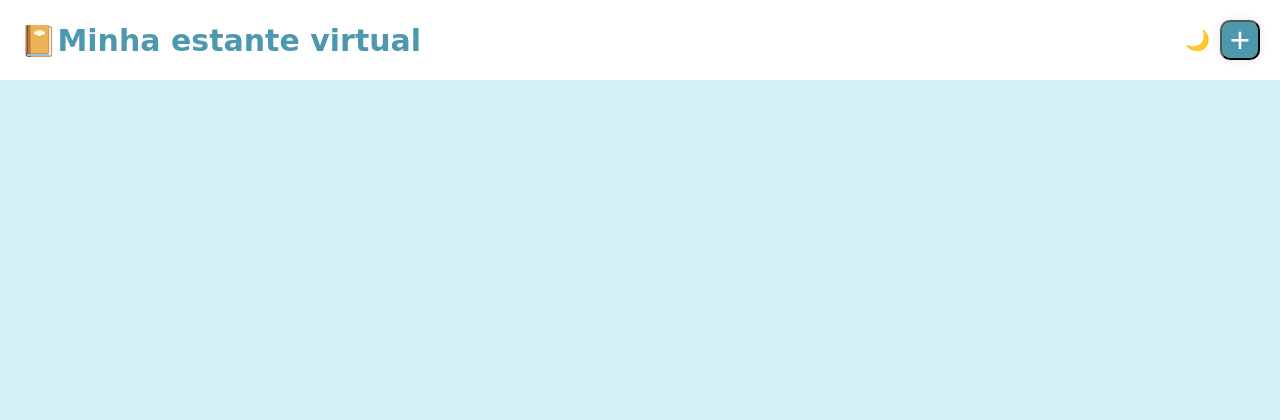
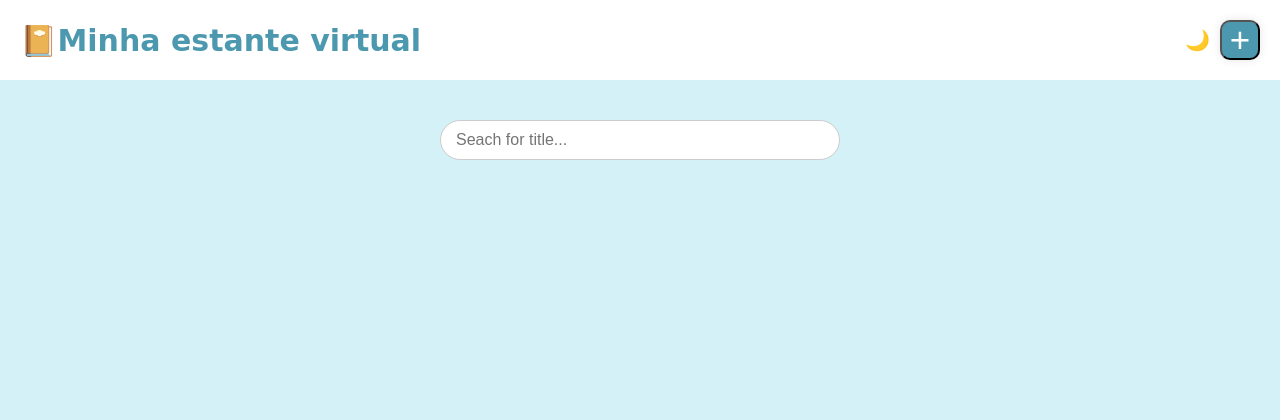
Before and after one commit to anakogeyama/minha-estante-virtual-flask, a Flask app: template templates/index.html in a window 1280 px wide. Shown: the top 420 px of the page. Run offline with Flask 3, Linux system fonts and the light colour scheme; the template is opened without the code that fills it, so the values that code supplies are empty.

Commit message:
adding searchbar

```diff
--- a/static/css/style.css
+++ b/static/css/style.css
@@ -135,10 +135,34 @@ main {
     background-color: var(--background-color);
 }
 
+.search-container {
+    display: flex;
+    justify-content: center;
+    padding: 20px;
+}
+
+#search-input {
+    width: 50%;
+    max-width: 400px;
+    padding: 10px 15px;
+    font-size: 1rem;
+    border-radius: 20px;
+    border: 1px solid var(--border-color, #ccc);
+    background-color: var(--card-background-color, #fff);
+    color: var(--text-color, #000);
+    transition: all 0.3s;
+}
+
+#search-input:focus {
+    outline: none;
+    border-color: var(--button-background-color, #23abef);
+    box-shadow: 0 0 5px var(--shadow-color, rgba(0, 0, 0, 0.2));
+}
+
 .cards-container {
     margin: 10px 30px;
     display: flex;
-    justify-content: space-evenly;
+    align-items: center;
     flex-wrap: wrap;
     gap: 30px;
 }
@@ -159,13 +183,11 @@ main {
     align-items: center;
     gap: 8px;
 }
-
 .card:hover {
     transform: scale(1.03);
     transition: transform 0.3s ease;
     box-shadow: 0px 0px 15px rgba(0, 0, 0, 0.2);
 }
-
 .card img {
     width: 95%;
     height: 180px;
--- a/static/js/script.js
+++ b/static/js/script.js
@@ -1,5 +1,9 @@
 const themeToggleButton = document.querySelector('#theme-toggle-button');
 const body = document.querySelector('body');
+const searchInput = document.querySelector('#search-input');
+const bookLinks = document.querySelectorAll('.card');
+
+
 const savedTheme = localStorage.getItem('theme');
 if(savedTheme === 'dark'){
   body.classList.add('dark-mode');
@@ -11,3 +15,16 @@ themeToggleButton.addEventListener('click', () => {
   themeToggleButton.textContent = isDarkMode ? '☀️' : '🌙';
   localStorage.setItem('theme', isDarkMode ? 'dark' : 'light');
 });
+
+searchInput.addEventListener('input', () => {
+  const searchTerm = searchInput.value.toLowerCase();
+
+  bookLinks.forEach(link => {
+    const bookTitle = link.querySelector('h3').textContent.toLowerCase();
+    if (bookTitle.includes(searchTerm)) {
+      link.style.display = 'block';
+    } else {
+      link.style.display = 'none';
+    }
+  });
+});
--- a/templates/index.html
+++ b/templates/index.html
@@ -3,6 +3,9 @@
 {% block title %}Minha estante virtual{% endblock %}
 
 {% block content %}
+<div class="search-container">
+    <input type="text" id="search-input" placeholder="Seach for title...">
+</div>
 <div class="cards-container">
 
     {% for book in books %}
@@ -14,7 +17,7 @@
 
             <div class="rating">
                 {% for i in range(book.stars | int) %}
-                    <span>★</span>
+                <span>★</span>
                 {% endfor %}
             </div>
         </div>
```
